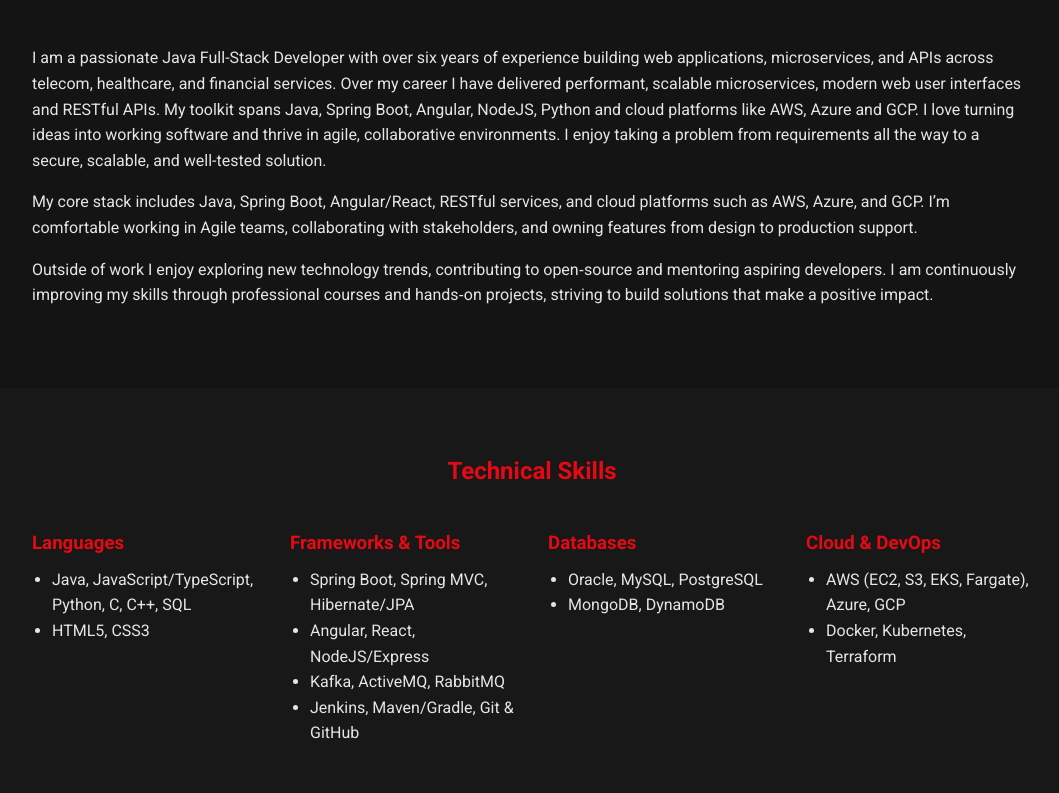
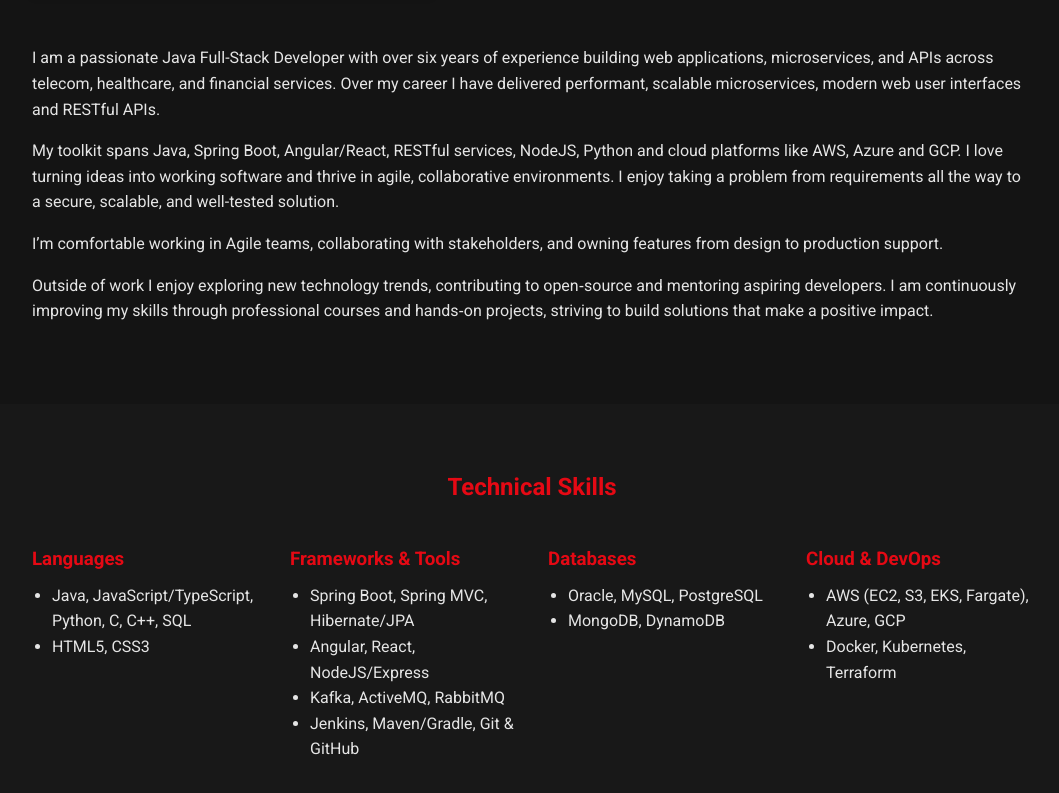
Before and after one commit to henish2619/henish-portfolio-site, a plain HTML site: page index.html in a window 1280 px wide. Shown: the part 1053-1846 px from the top of the page, without its empty margins (108-1167 px from the left). Drawn offline with Linux system fonts and the light colour scheme.

Commit message:
Update toolkit and core stack descriptions in index.html

```diff
--- a/index.html
+++ b/index.html
@@ -62,13 +62,14 @@
                             I am a passionate Java Full-Stack Developer with over six years of experience building
                             web applications, microservices, and APIs across telecom, healthcare, and
                             financial services. Over my career I have delivered performant, scalable microservices, modern web user interfaces and RESTful APIs.
-                            My toolkit spans Java, Spring Boot, Angular, NodeJS, Python and cloud platforms like AWS, Azure and GCP.
+                        </p>
+                        <p>
+                            My toolkit spans Java, Spring Boot, Angular/React, RESTful services, NodeJS, Python and cloud platforms like AWS, Azure and GCP.
                             I love turning ideas into working software and thrive in agile, collaborative environments.
                             I enjoy taking a problem from requirements all the way to a secure, scalable, and well-tested solution.
                         </p>
                         <p>
-                            My core stack includes Java, Spring Boot, Angular/React, RESTful services,
-                            and cloud platforms such as AWS, Azure, and GCP. I’m comfortable working in
+                            I’m comfortable working in
                             Agile teams, collaborating with stakeholders, and owning features from
                             design to production support.
                         </p>
```
